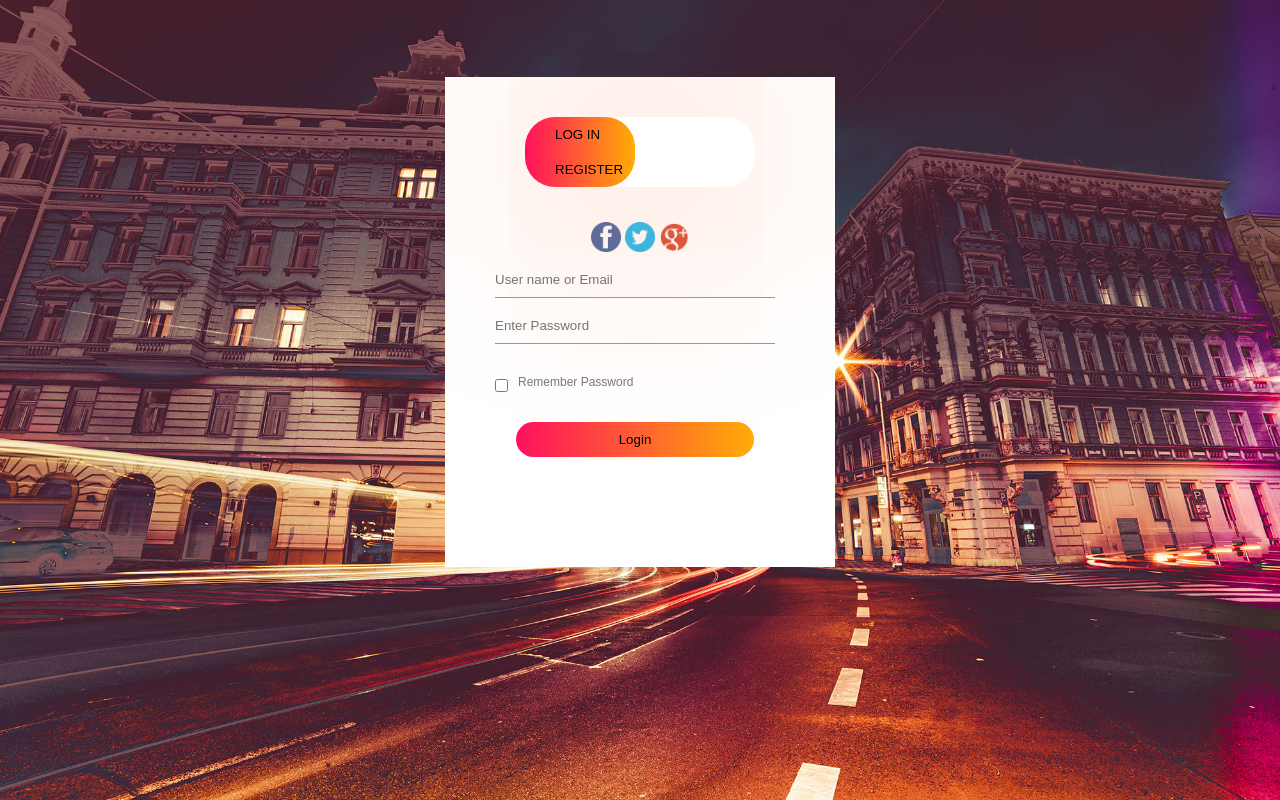
After one commit to hans9645/ITschool4senior, a Flask app: page /login_register in a window 1280 px wide. The commit adds this page. Run offline with Flask 2, Linux system fonts and the light colour scheme.

Commit message:
combine login and registe page

```diff
--- a/db_model/mysql.py
+++ b/db_model/mysql.py
@@ -4,8 +4,8 @@ MYSQL_HOST='localhost'
 MYSQL_CONN=pymysql.connect(
     host= MYSQL_HOST ,
     port=3306 ,
-    user='',
-    passwd='' ,
+    user='divertome',
+    passwd='9645' ,
     db='itschool4senior',
     charset='utf8'
 )
--- a/site_view/site_blueprint.py
+++ b/site_view/site_blueprint.py
@@ -20,13 +20,10 @@ def engA():
 def bullet():
     return render_template("bulletBoard.html")
 
-@senior_school.route('/login')
+@senior_school.route('/login_register')
 def login():
-    return render_template("login.html")
+    return render_template("login_register.html")
 
-@senior_school.route('/register')
-def register():
-    return make_response("회원가입창",201)
 
 
 @senior_school.route('/fullstack')
--- /dev/null
+++ b/static/dist/css/style.css
@@ -0,0 +1,96 @@
+* {
+    margin: 0;
+    padding: 0;
+    font-family: sans-serif;
+}
+.wrap {
+    height: 100%;
+    width: 100%;
+    background-image: url(../../brand/background.jpg);
+    background-position: center;
+    background-size: cover;
+    position: absolute;
+}
+.form-wrap {
+    width: 380px;
+    height: 480px;
+    position: relative;
+    margin: 6% auto;
+    background: #fff;
+    padding: 5px;
+    overflow: hidden;
+}
+.button-wrap {
+    width: 230px;
+    margin: 35px auto;
+    position: relative;
+    box-shadow: 0 0 600px 9px #fcae8f;
+    border-radius: 30px;
+}
+.togglebtn {
+    padding: 10px 30px;
+    cursor: pointer;
+    background: transparent;
+    border: 0;
+    outline: none;
+    position: relative;
+}
+#btn {
+    top: 0;
+    left: 0;
+    position: absolute;
+    width: 110px;
+    height: 100%;
+    background: linear-gradient(to right, #ff105f, #ffad06);
+    border-radius: 30px;
+    transition: .5s;
+}
+.social-icons {
+    margin: 30px auto;
+    text-align: center;
+}
+.social-icons img {
+    width: 30px ;
+    cursor: pointer;
+}
+.input-group {
+    top: 180px;
+    position: absolute;
+    width: 280px;
+    transition: .5s;
+}
+.input-field {
+    width: 100%;
+    padding: 10px 0;
+    margin: 5px 0;
+    border: none;
+    border-bottom: 1px solid #999;
+    outline: none;
+    background: transparent;
+}
+.submit {
+    width: 85%;
+    padding: 10px 30px;
+    cursor: pointer;
+    display: block;
+    margin: auto;
+    background: linear-gradient(to right, #ff105f, #ffad06);
+    border: 0;
+    outline: none;
+    border-radius: 30px;
+}
+.checkbox {
+    margin: 30px 10px 30px 0;
+}
+span {
+    color: #777;
+    font-size: 12px;
+    bottom: 68px;
+    position: absolute;
+}
+#login {
+    left: 50px;
+}
+#register {
+    left: 450px;
+}
--- /dev/null
+++ b/templates/login_register.html
@@ -0,0 +1,53 @@
+<html>
+    <head>
+        <title>로그인 / 회원가입 폼 템플릿</title>
+        <link rel="stylesheet" href="../static/dist/css/style.css">
+    </head>
+    <body>
+        <div class="wrap">
+            <div class="form-wrap">
+                <div class="button-wrap">
+                    <div id="btn"></div>
+                    <button type="button" class="togglebtn" onclick="login()">LOG IN</button>
+                    <button type="button" class="togglebtn" onclick="register()">REGISTER</button>
+                </div>
+                <div class="social-icons">
+                    <img src="../static/brand/fb.png" alt="facebook">
+                    <img src="../static/brand/tw.png" alt="twitter">
+                    <img src="../static/brand/gl.png" alt="google">
+                </div>
+                <form id="login" action="/set_login" class="input-group">
+                    <input type="text" class="input-field" placeholder="User name or Email" required>
+                    <input type="password" class="input-field" placeholder="Enter Password" required>
+                    <input type="checkbox" class="checkbox"><span>Remember Password</span>
+                    <button class="submit">Login</button>
+                </form>
+                <form id="register" action="/set_register" class="input-group">
+                    <input type="ID" class="input-field" placeholder="ID를 입력하세요" required>
+                    <input type="text" class="input-field" placeholder="이름을 입력해주세요" required>
+                    <input type="password" class="input-field" placeholder="비밀번호를 입력해주세요" required>
+                    <input type="checkbox" class="checkbox"><span>Terms and conditions</span>
+                    <button class="submit">REGISTER</button>
+                </form>
+            </div>
+        </div>
+        <script>
+            var x = document.getElementById("login");
+            var y = document.getElementById("register");
+            var z = document.getElementById("btn");
+
+
+            function login(){
+                x.style.left = "50px";
+                y.style.left = "450px";
+                z.style.left = "0";
+            }
+
+            function register(){
+                x.style.left = "-400px";
+                y.style.left = "50px";
+                z.style.left = "110px";
+            }
+        </script>
+    </body>
+</html>
```
Also changed, not shown: templates/home.html (+4 -6 lines), static/brand/background.jpg (added), static/brand/fb.png (added), static/brand/gl.png (added), static/brand/tw.png (added).
